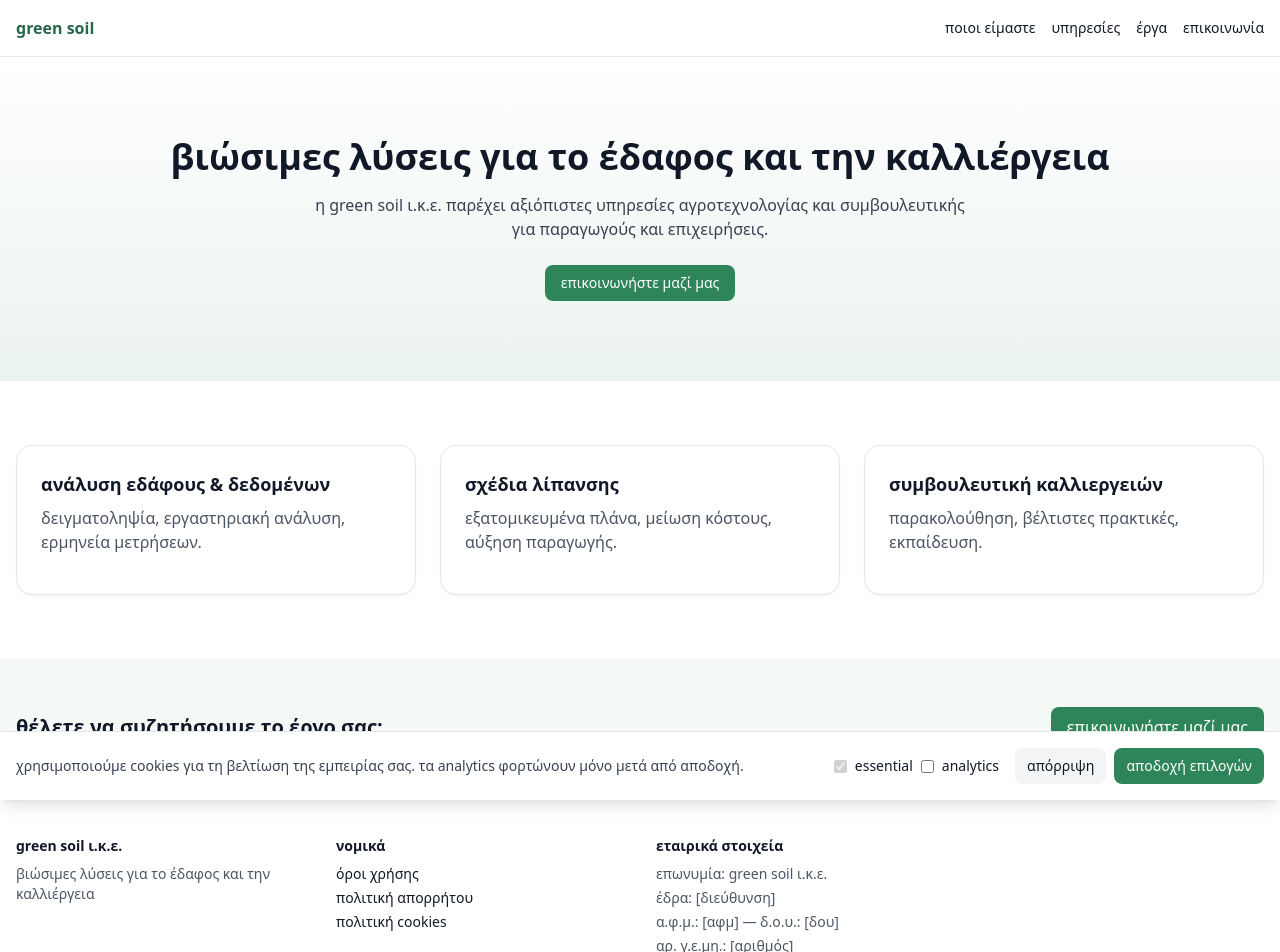
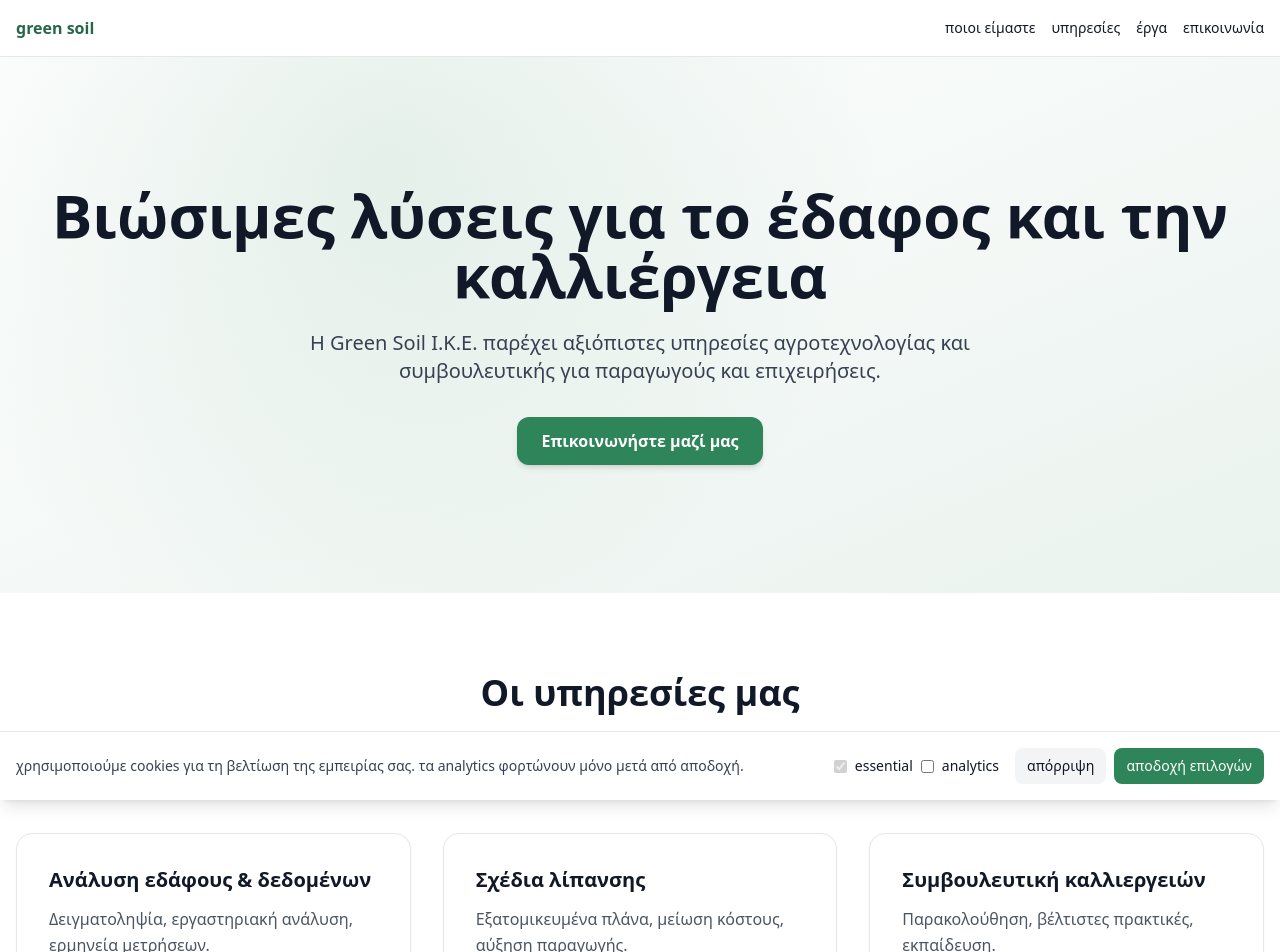
Before and after one commit to vaggelismpomponis/green_soil, a Next.js app: page / in a window 1280 px wide. Shown: the top 952 px of the page. Built offline with nearby package versions, Linux system fonts and the light colour scheme; no server answers.

Commit message:
feat: modernize design with gradients, animations, better spacing and fix capitalization for all Greek text

```diff
--- a/app/about/page.tsx
+++ b/app/about/page.tsx
@@ -9,11 +9,19 @@ export const metadata: Metadata = {
 
 export default function AboutPage() {
   return (
-    <Container className="prose max-w-none">
-      <h1>ποιοι είμαστε</h1>
-      <p>
-        στη green soil ι.κ.ε. συνδυάζουμε επιστημονική γνώση και πρακτική εμπειρία για να υποστηρίζουμε βιώσιμες, αποδοτικές καλλιέργειες.
-      </p>
+    <Container className="prose prose-lg max-w-4xl py-12">
+      <h1 className="text-4xl font-bold mb-8 text-gray-900">Ποιοι είμαστε</h1>
+      <div className="space-y-6 text-gray-700 leading-relaxed">
+        <p className="text-lg">
+          Στη Green Soil Ι.Κ.Ε. συνδυάζουμε επιστημονική γνώση και πρακτική εμπειρία για να υποστηρίζουμε βιώσιμες, αποδοτικές καλλιέργειες.
+        </p>
+        <p>
+          Η ομάδα μας αποτελείται από έμπειρους επαγγελματίες που κατανοούν τις προκλήσεις του σύγχρονου αγροτικού τομέα. Με βασική αρχή την αειφορία, αναπτύσσουμε λύσεις που βελτιώνουν την παραγωγικότητα ενώ προστατεύουν το περιβάλλον.
+        </p>
+        <p>
+          Πιστεύουμε ότι η συνεργασία και η συνεχής εκπαίδευση είναι θεμελιώδεις για την επιτυχία. Γι&apos; αυτό, δουλεύουμε στενά με τους πελάτες μας, παρέχοντας εξατομικευμένη υποστήριξη και συμβουλευτική που βασίζεται στις ανάγκες κάθε έργου.
+        </p>
+      </div>
     </Container>
   );
 }
--- a/app/page.tsx
+++ b/app/page.tsx
@@ -21,17 +21,23 @@ export default function Page() {
   return (
     <>
       <Hero />
-      <section className="py-16">
+      <section className="py-20 bg-white">
         <Container>
+          <div className="text-center mb-12">
+            <h2 className="text-3xl sm:text-4xl font-bold mb-4 text-gray-900">Οι υπηρεσίες μας</h2>
+            <p className="text-xl text-gray-600 max-w-2xl mx-auto">
+              Παρέχουμε ολοκληρωμένες λύσεις για βιώσιμες και αποδοτικές καλλιέργειες.
+            </p>
+          </div>
           <Features />
         </Container>
       </section>
-      <section className="py-12 bg-primary/5">
+      <section className="py-16 bg-gradient-to-r from-primary/10 via-primary/5 to-white">
         <Container>
-          <div className="flex flex-col sm:flex-row items-center justify-between gap-4 text-center sm:text-left">
-            <h2 className="text-xl font-semibold">θέλετε να συζητήσουμε το έργο σας;</h2>
-            <a href="/contact" className="inline-flex items-center justify-center rounded-lg bg-primary px-4 py-2 text-white hover:bg-primary-dark focus:outline-none focus:ring-2 focus:ring-primary-dark focus:ring-offset-2">
-              επικοινωνήστε μαζί μας
+          <div className="flex flex-col sm:flex-row items-center justify-between gap-6 text-center sm:text-left p-8 rounded-2xl bg-white/60 backdrop-blur-sm border border-primary/20 shadow-lg">
+            <h2 className="text-2xl sm:text-3xl font-bold text-gray-900">Θέλετε να συζητήσουμε το έργο σας;</h2>
+            <a href="/contact" className="inline-flex items-center justify-center rounded-xl bg-primary px-6 py-3 text-white font-medium hover:bg-primary-dark focus:outline-none focus:ring-2 focus:ring-primary-dark focus:ring-offset-2 transition-all duration-200 shadow-md hover:shadow-lg transform hover:-translate-y-0.5">
+              Επικοινωνήστε μαζί μας
             </a>
           </div>
         </Container>
--- a/app/services/page.tsx
+++ b/app/services/page.tsx
@@ -9,18 +9,23 @@ export const metadata: Metadata = {
 };
 
 const services = [
-  { title: "ανάλυση εδάφους & δεδομένων", description: "δειγματοληψία, εργαστηριακή ανάλυση, ερμηνεία μετρήσεων." },
-  { title: "σχέδια λίπανσης", description: "εξατομικευμένα πλάνα, μείωση κόστους, αύξηση παραγωγής." },
-  { title: "συμβουλευτική καλλιεργειών", description: "παρακολούθηση, βέλτιστες πρακτικές, εκπαίδευση." },
+  { title: "Ανάλυση εδάφους & δεδομένων", description: "Δειγματοληψία, εργαστηριακή ανάλυση, ερμηνεία μετρήσεων. Παρέχουμε αναλυτικές αναφορές που βοηθούν στην καλύτερη κατανόηση των χαρακτηριστικών του εδάφους σας." },
+  { title: "Σχέδια λίπανσης", description: "Εξατομικευμένα πλάνα, μείωση κόστους, αύξηση παραγωγής. Αναπτύσσουμε στρατηγικές λίπανσης που βελτιώνουν την αποδοτικότητα και τη βιωσιμότητα." },
+  { title: "Συμβουλευτική καλλιεργειών", description: "Παρακολούθηση, βέλτιστες πρακτικές, εκπαίδευση. Συμβουλεύουμε σε όλα τα στάδια της καλλιέργειας για βέλτιστα αποτελέσματα." },
 ];
 
 export default function ServicesPage() {
   return (
-    <Container>
-      <h1 className="text-2xl font-semibold mb-6">υπηρεσίες</h1>
-      <div className="grid gap-6 sm:grid-cols-2 lg:grid-cols-3">
+    <Container className="py-12">
+      <div className="text-center mb-12">
+        <h1 className="text-4xl sm:text-5xl font-bold mb-4 text-gray-900">Υπηρεσίες</h1>
+        <p className="text-xl text-gray-600 max-w-2xl mx-auto">
+          Παρέχουμε ολοκληρωμένες λύσεις για την ανάπτυξη βιώσιμων και αποδοτικών καλλιεργειών.
+        </p>
+      </div>
+      <div className="grid gap-8 sm:grid-cols-2 lg:grid-cols-3">
         {services.map((s) => (
-          <Card key={s.title} title={s.title} description={s.description} cta={{ href: "/contact", label: "ζητήστε προσφορά" }} />
+          <Card key={s.title} title={s.title} description={s.description} cta={{ href: "/contact", label: "Ζητήστε προσφορά" }} />
         ))}
       </div>
     </Container>
--- a/src/components/button.tsx
+++ b/src/components/button.tsx
@@ -11,7 +11,7 @@ type Props = {
 
 export function Button({ href, type = "button", children, variant = "primary", className }: Props) {
   const classes = clsx(
-    "inline-flex items-center justify-center rounded-lg px-4 py-2 text-sm font-medium focus:outline-none focus:ring-2",
+    "inline-flex items-center justify-center rounded-xl px-6 py-3 text-base font-semibold focus:outline-none focus:ring-2 focus:ring-offset-2 transition-all duration-200 shadow-md hover:shadow-lg transform hover:-translate-y-0.5 active:translate-y-0",
     variant === "primary" && "bg-primary text-white hover:bg-primary-dark focus:ring-primary-dark",
     variant === "secondary" && "bg-gray-100 text-gray-900 hover:bg-gray-200 focus:ring-gray-300",
     className,
--- a/src/components/card.tsx
+++ b/src/components/card.tsx
@@ -6,12 +6,16 @@ type Props = {
 
 export function Card({ title, description, cta }: Props) {
   return (
-    <div className="rounded-2xl border bg-white p-6 shadow-sm hover:shadow-md transition-shadow">
-      <h3 className="text-lg font-semibold mb-2">{title}</h3>
-      {description && <p className="text-gray-600 mb-4">{description}</p>}
+    <div className="group relative rounded-2xl border border-gray-200 bg-white p-8 shadow-sm hover:shadow-xl transition-all duration-300 hover:-translate-y-1 overflow-hidden">
+      <div className="absolute top-0 left-0 w-full h-1 bg-gradient-to-r from-primary via-primary-light to-primary-dark opacity-0 group-hover:opacity-100 transition-opacity duration-300" />
+      <h3 className="text-xl font-bold mb-3 text-gray-900 group-hover:text-primary-dark transition-colors duration-200">{title}</h3>
+      {description && <p className="text-gray-600 mb-6 leading-relaxed">{description}</p>}
       {cta && (
-        <a href={cta.href} className="text-primary-dark hover:underline">
+        <a href={cta.href} className="inline-flex items-center text-primary-dark font-medium hover:text-primary group-hover:gap-2 gap-1 transition-all duration-200">
           {cta.label}
+          <svg className="w-4 h-4 transform group-hover:translate-x-1 transition-transform" fill="none" stroke="currentColor" viewBox="0 0 24 24">
+            <path strokeLinecap="round" strokeLinejoin="round" strokeWidth={2} d="M9 5l7 7-7 7" />
+          </svg>
         </a>
       )}
     </div>
--- a/src/components/contact-form.tsx
+++ b/src/components/contact-form.tsx
@@ -28,19 +28,19 @@ export function ContactForm() {
   }
 
   return (
-    <form action={onSubmit} className="grid gap-4 max-w-xl" aria-label="φόρμα επικοινωνίας">
+    <form action={onSubmit} className="grid gap-6 max-w-xl" aria-label="φόρμα επικοινωνίας">
       <div>
-        <label htmlFor="fullName" className="block text-sm mb-1 font-medium">ονοματεπώνυμο</label>
-        <input id="fullName" name="fullName" required className="w-full rounded border border-gray-300 px-3 py-2 focus:outline-none focus:ring-2 focus:ring-primary-dark focus:border-primary-dark" aria-required="true" />
+        <label htmlFor="fullName" className="block text-sm mb-2 font-semibold text-gray-900">Ονοματεπώνυμο</label>
+        <input id="fullName" name="fullName" required className="w-full rounded-lg border border-gray-300 px-4 py-3 focus:outline-none focus:ring-2 focus:ring-primary-dark focus:border-primary-dark transition-all duration-200" aria-required="true" />
       </div>
-      <div className="grid sm:grid-cols-2 gap-4">
+      <div className="grid sm:grid-cols-2 gap-6">
         <div>
-          <label htmlFor="email" className="block text-sm mb-1 font-medium">email</label>
-          <input id="email" type="email" name="email" required className="w-full rounded border border-gray-300 px-3 py-2 focus:outline-none focus:ring-2 focus:ring-primary-dark focus:border-primary-dark" aria-required="true" />
+          <label htmlFor="email" className="block text-sm mb-2 font-semibold text-gray-900">Email</label>
+          <input id="email" type="email" name="email" required className="w-full rounded-lg border border-gray-300 px-4 py-3 focus:outline-none focus:ring-2 focus:ring-primary-dark focus:border-primary-dark transition-all duration-200" aria-required="true" />
         </div>
         <div>
-          <label htmlFor="phone" className="block text-sm mb-1 font-medium">τηλέφωνο</label>
-          <input id="phone" type="tel" name="phone" className="w-full rounded border border-gray-300 px-3 py-2 focus:outline-none focus:ring-2 focus:ring-primary-dark focus:border-primary-dark" />
+          <label htmlFor="phone" className="block text-sm mb-2 font-semibold text-gray-900">Τηλέφωνο</label>
+          <input id="phone" type="tel" name="phone" className="w-full rounded-lg border border-gray-300 px-4 py-3 focus:outline-none focus:ring-2 focus:ring-primary-dark focus:border-primary-dark transition-all duration-200" />
         </div>
       </div>
       <div className="hidden" aria-hidden="true">
@@ -48,20 +48,20 @@ export function ContactForm() {
         <input id="company" name="company" autoComplete="off" tabIndex={-1} />
       </div>
       <div>
-        <label htmlFor="message" className="block text-sm mb-1 font-medium">μήνυμα</label>
-        <textarea id="message" name="message" required className="w-full rounded border border-gray-300 px-3 py-2 h-28 focus:outline-none focus:ring-2 focus:ring-primary-dark focus:border-primary-dark" aria-required="true" />
+        <label htmlFor="message" className="block text-sm mb-2 font-semibold text-gray-900">Μήνυμα</label>
+        <textarea id="message" name="message" required className="w-full rounded-lg border border-gray-300 px-4 py-3 h-32 focus:outline-none focus:ring-2 focus:ring-primary-dark focus:border-primary-dark transition-all duration-200 resize-none" aria-required="true" />
       </div>
-      <div className="flex items-start gap-2">
-        <input id="consent" type="checkbox" name="consent" required className="mt-1 focus:outline-none focus:ring-2 focus:ring-primary-dark" aria-required="true" />
-        <label htmlFor="consent" className="text-sm">
-          έχω διαβάσει και αποδέχομαι την <a href="/legal/privacy" className="text-primary-dark hover:underline focus:outline-none focus:ring-2 focus:ring-primary-dark rounded">πολιτική απορρήτου</a>
+      <div className="flex items-start gap-3">
+        <input id="consent" type="checkbox" name="consent" required className="mt-1 w-5 h-5 rounded border-gray-300 text-primary focus:ring-2 focus:ring-primary-dark" aria-required="true" />
+        <label htmlFor="consent" className="text-sm text-gray-700 leading-relaxed">
+          Έχω διαβάσει και αποδέχομαι την <a href="/legal/privacy" className="text-primary-dark hover:underline focus:outline-none focus:ring-2 focus:ring-primary-dark rounded font-medium">πολιτική απορρήτου</a>
         </label>
       </div>
-      <button type="submit" disabled={status === "loading"} className="inline-flex items-center justify-center rounded-lg bg-primary px-4 py-2 text-white hover:bg-primary-dark focus:outline-none focus:ring-2 focus:ring-primary-dark focus:ring-offset-2 disabled:opacity-60 disabled:cursor-not-allowed" aria-busy={status === "loading"}>
-        {status === "loading" ? "αποστολή…" : "αποστολή"}
+      <button type="submit" disabled={status === "loading"} className="inline-flex items-center justify-center rounded-xl bg-primary px-6 py-3 text-white font-semibold hover:bg-primary-dark focus:outline-none focus:ring-2 focus:ring-primary-dark focus:ring-offset-2 disabled:opacity-60 disabled:cursor-not-allowed transition-all duration-200 shadow-md hover:shadow-lg transform hover:-translate-y-0.5 disabled:transform-none" aria-busy={status === "loading"}>
+        {status === "loading" ? "Αποστολή…" : "Αποστολή"}
       </button>
-      {status === "success" && <p className="text-green-700" role="status" aria-live="polite">το μήνυμά σας στάλθηκε επιτυχώς.</p>}
-      {status === "error" && <p className="text-red-700" role="alert" aria-live="assertive">παρουσιάστηκε σφάλμα: {error}</p>}
+      {status === "success" && <p className="text-green-700 font-medium p-4 bg-green-50 rounded-lg border border-green-200" role="status" aria-live="polite">Το μήνυμά σας στάλθηκε επιτυχώς.</p>}
+      {status === "error" && <p className="text-red-700 font-medium p-4 bg-red-50 rounded-lg border border-red-200" role="alert" aria-live="assertive">Παρουσιάστηκε σφάλμα: {error}</p>}
     </form>
   );
 }
--- a/src/components/features.tsx
+++ b/src/components/features.tsx
@@ -1,14 +1,14 @@
 import { Card } from "./card";
 
 const items = [
-  { title: "ανάλυση εδάφους & δεδομένων", description: "δειγματοληψία, εργαστηριακή ανάλυση, ερμηνεία μετρήσεων." },
-  { title: "σχέδια λίπανσης", description: "εξατομικευμένα πλάνα, μείωση κόστους, αύξηση παραγωγής." },
-  { title: "συμβουλευτική καλλιεργειών", description: "παρακολούθηση, βέλτιστες πρακτικές, εκπαίδευση." },
+  { title: "Ανάλυση εδάφους & δεδομένων", description: "Δειγματοληψία, εργαστηριακή ανάλυση, ερμηνεία μετρήσεων." },
+  { title: "Σχέδια λίπανσης", description: "Εξατομικευμένα πλάνα, μείωση κόστους, αύξηση παραγωγής." },
+  { title: "Συμβουλευτική καλλιεργειών", description: "Παρακολούθηση, βέλτιστες πρακτικές, εκπαίδευση." },
 ];
 
 export function Features() {
   return (
-    <div className="grid gap-6 sm:grid-cols-2 lg:grid-cols-3">
+    <div className="grid gap-8 sm:grid-cols-2 lg:grid-cols-3">
       {items.map((f) => (
         <Card key={f.title} title={f.title} description={f.description} />
       ))}
--- a/src/components/footer.tsx
+++ b/src/components/footer.tsx
@@ -5,31 +5,31 @@ export function Footer() {
   const year = new Date().getFullYear();
   return (
     <footer className="border-t bg-white">
-      <Container className="py-10 grid gap-8 md:grid-cols-4 text-sm">
+      <Container className="py-12 grid gap-8 md:grid-cols-4 text-sm">
         <div>
-          <div className="font-semibold mb-2">green soil ι.κ.ε.</div>
-          <p className="text-gray-600">βιώσιμες λύσεις για το έδαφος και την καλλιέργεια</p>
+          <div className="font-bold text-lg mb-3 text-gray-900">Green Soil Ι.Κ.Ε.</div>
+          <p className="text-gray-600 leading-relaxed">Βιώσιμες λύσεις για το έδαφος και την καλλιέργεια</p>
         </div>
         <div>
-          <div className="font-semibold mb-2">νομικά</div>
-          <ul className="space-y-1">
-            <li><Link href="/legal/terms" className="hover:text-primary-dark">όροι χρήσης</Link></li>
-            <li><Link href="/legal/privacy" className="hover:text-primary-dark">πολιτική απορρήτου</Link></li>
-            <li><Link href="/legal/cookies" className="hover:text-primary-dark">πολιτική cookies</Link></li>
+          <div className="font-semibold mb-3 text-gray-900">Νομικά</div>
+          <ul className="space-y-2">
+            <li><Link href="/legal/terms" className="text-gray-600 hover:text-primary-dark transition-colors">Όροι χρήσης</Link></li>
+            <li><Link href="/legal/privacy" className="text-gray-600 hover:text-primary-dark transition-colors">Πολιτική απορρήτου</Link></li>
+            <li><Link href="/legal/cookies" className="text-gray-600 hover:text-primary-dark transition-colors">Πολιτική cookies</Link></li>
           </ul>
         </div>
         <div className="md:col-span-2">
-          <div className="font-semibold mb-2">εταιρικά στοιχεία</div>
-          <ul className="text-gray-600 space-y-1">
-            <li>επωνυμία: green soil ι.κ.ε.</li>
-            <li>έδρα: [διεύθυνση]</li>
-            <li>α.φ.μ.: [αφμ] — δ.ο.υ.: [δου]</li>
-            <li>αρ. γ.ε.μη.: [αριθμός]</li>
-            <li>email: [info@domain.gr] — τηλ.: [210-xxx xxxx]</li>
+          <div className="font-semibold mb-3 text-gray-900">Εταιρικά στοιχεία</div>
+          <ul className="text-gray-600 space-y-2 leading-relaxed">
+            <li>Επωνυμία: Green Soil Ι.Κ.Ε.</li>
+            <li>Έδρα: [διεύθυνση]</li>
+            <li>Α.Φ.Μ.: [αφμ] — Δ.Ο.Υ.: [δου]</li>
+            <li>Αρ. Γ.Ε.ΜΗ.: [αριθμός]</li>
+            <li>Email: [info@domain.gr] — Τηλ.: [210-xxx xxxx]</li>
           </ul>
         </div>
       </Container>
-      <div className="border-t py-4 text-center text-xs text-gray-600">© {year} – green soil ι.κ.ε.</div>
+      <div className="border-t py-6 text-center text-sm text-gray-600">© {year} – Green Soil Ι.Κ.Ε.</div>
     </footer>
   );
 }
--- a/src/components/hero.tsx
+++ b/src/components/hero.tsx
@@ -3,11 +3,16 @@ import { Button } from "./button";
 
 export function Hero() {
   return (
-    <section className="bg-gradient-to-b from-white to-primary/10 py-20">
-      <Container className="text-center">
-        <h1 className="text-3xl sm:text-4xl font-semibold mb-4">βιώσιμες λύσεις για το έδαφος και την καλλιέργεια</h1>
-        <p className="text-gray-700 mb-6 max-w-2xl mx-auto">η green soil ι.κ.ε. παρέχει αξιόπιστες υπηρεσίες αγροτεχνολογίας και συμβουλευτικής για παραγωγούς και επιχειρήσεις.</p>
-        <Button href="/contact">επικοινωνήστε μαζί μας</Button>
+    <section className="relative bg-gradient-to-br from-white via-primary/5 to-primary/10 py-24 sm:py-32 overflow-hidden">
+      <div className="absolute inset-0 bg-[radial-gradient(circle_at_30%_20%,rgba(47,133,90,0.1),transparent_50%)]" />
+      <Container className="relative text-center">
+        <h1 className="text-4xl sm:text-5xl lg:text-6xl font-bold mb-6 text-gray-900 leading-tight">
+          Βιώσιμες λύσεις για το έδαφος και την καλλιέργεια
+        </h1>
+        <p className="text-lg sm:text-xl text-gray-700 mb-8 max-w-3xl mx-auto leading-relaxed">
+          Η Green Soil Ι.Κ.Ε. παρέχει αξιόπιστες υπηρεσίες αγροτεχνολογίας και συμβουλευτικής για παραγωγούς και επιχειρήσεις.
+        </p>
+        <Button href="/contact">Επικοινωνήστε μαζί μας</Button>
       </Container>
     </section>
   );
--- a/src/styles/globals.css
+++ b/src/styles/globals.css
@@ -2,11 +2,23 @@
 @tailwind components;
 @tailwind utilities;
 
-html, body {
-  font-feature-settings: "kern" 1;
+@layer base {
+  html {
+    scroll-behavior: smooth;
   }
 
-.prose h1, .prose h2, .prose h3 { text-transform: none; }
+  body {
+    font-feature-settings: "kern" 1;
+    text-rendering: optimizeLegibility;
+    -webkit-font-smoothing: antialiased;
+    -moz-osx-font-smoothing: grayscale;
+  }
+}
+
+@layer utilities {
+  .prose h1, .prose h2, .prose h3 {
+    text-transform: none;
+  }
 
   .sr-only {
     position: absolute;
@@ -19,3 +31,25 @@ html, body {
     white-space: nowrap;
     border-width: 0;
   }
+
+  /* Modern gradient text effect */
+  .gradient-text {
+    @apply bg-gradient-to-r from-primary via-primary-light to-primary-dark bg-clip-text text-transparent;
+  }
+
+  /* Smooth fade-in animation */
+  @keyframes fadeIn {
+    from {
+      opacity: 0;
+      transform: translateY(20px);
+    }
+    to {
+      opacity: 1;
+      transform: translateY(0);
+    }
+  }
+
+  .animate-fade-in {
+    animation: fadeIn 0.6s ease-out;
+  }
+}
```
Also changed, not shown: app/contact/page.tsx (+13 -5 lines), app/projects/page.tsx (+9 -4 lines). Lines whose indentation alone changed are shown as unchanged.
